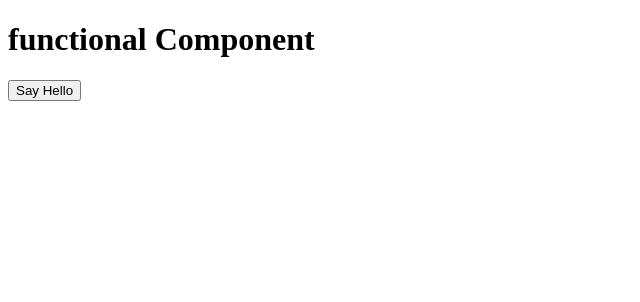
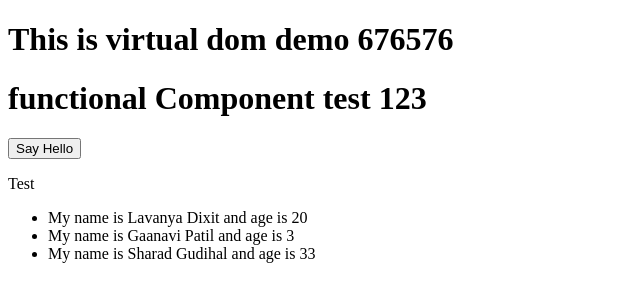
Before and after one commit to Monika-Abhijeet/JR-19-learn-react, a React (Create React App) app: page / in a window 1280 px wide. Shown: the top 302 px of the page, without its empty margins (0-640 px from the left). Built offline with nearby package versions, Linux system fonts and the light colour scheme.

Commit message:
showing lists and key importance

```diff
--- a/src/components/function-demo.js
+++ b/src/components/function-demo.js
@@ -1,16 +1,19 @@
 function FunctionDemo(props) {
   var users = [
     {
+      id: 1,
       firstName: "Lavanya",
       lastName: "Dixit",
       age: 20,
     },
     {
+      id: 2,
       firstName: "Gaanavi",
       lastName: "Patil",
       age: 3,
     },
     {
+      id: 3,
       firstName: "Sharad",
       lastName: "Gudihal",
       age: 33,
@@ -18,14 +21,19 @@ function FunctionDemo(props) {
   ];
   return (
     <div>
-      <h1>{props.title}</h1>
+      <h1>This is virtual dom demo 676576</h1>
+      <h1>{props.title} test 123</h1>
       <button onClick={() => props.greet()}>Say Hello</button>
-      {/* <p>Test</p>
+      <p>Test</p>
       <ul>
         {users.map((user) => {
-          <li>{user}</li>;
+          return (
+            <li key={user.id}>
+              My name is {user.firstName} {user.lastName} and age is {user.age}
+            </li>
+          );
         })}
-      </ul> */}
+      </ul>
     </div>
   );
 }
```
